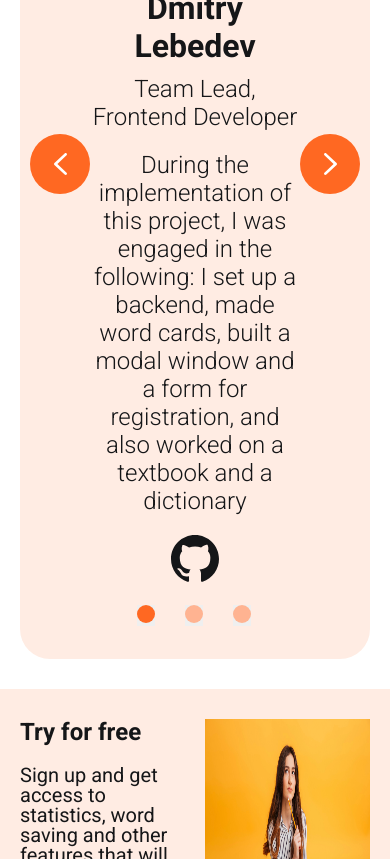
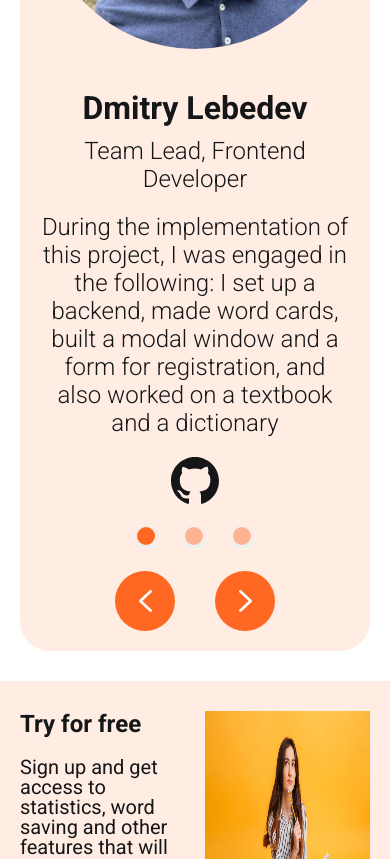
Before and after one commit to Lebedev-023046/rslang, a React (Create React App) app in the folder rs-lang/: page / in a window 390 px wide. Shown: the part 3560-4419 px from the top of the page. Built offline with nearby package versions, Linux system fonts and the light colour scheme; a web font is replaced by a local one.

Commit message:
feat: finish adaptive for Team organism

```diff
--- a/rs-lang/src/components/molecules/AudioQuestion/AudioQuestion.tsx
+++ b/rs-lang/src/components/molecules/AudioQuestion/AudioQuestion.tsx
@@ -23,11 +23,14 @@ const AudioQuestion: React.FC<AudioQuestionProps> = ({
 
   const audio = new Audio(`${BASE_URL}${answer.audio}`)
   audio.volume = 0.1
-  void audio.play()
 
   const handleSound = () => {
     void audio.play()
   }
+
+  React.useEffect(() => {
+    handleSound()
+  })
 
   React.useEffect(() => {
     const onKeypress = (e: KeyboardEvent) => {
--- a/rs-lang/src/components/molecules/TeamCard/TeamCard.css
+++ b/rs-lang/src/components/molecules/TeamCard/TeamCard.css
@@ -94,6 +94,12 @@
 
 @media (max-width: 768px) {
   .team-card {
-    padding: 7rem;
+    padding: 7rem 3rem;
   }
 }
+
+@media (max-width: 560px) {
+  .team-card {
+    padding: 7rem 2rem 14rem;
+  }
+}
--- a/rs-lang/src/components/organisms/Team/Team.css
+++ b/rs-lang/src/components/organisms/Team/Team.css
@@ -5,7 +5,7 @@
 .team__pagination {
   display: flex;
   position: absolute;
-  z-index: 5;
+  z-index: 1;
 
   bottom: 14.3rem;
   left: calc(50% - 7.7rem);
@@ -44,14 +44,14 @@
 }
 
 .stroke-left {
-  z-index: 5;
+  z-index: 1;
 
   bottom: calc(50% - 3rem);
   left: 1rem;
 }
 
 .stroke-right {
-  z-index: 5;
+  z-index: 1;
 
   bottom: calc(50% - 3rem);
   right: 1rem;
@@ -97,3 +97,18 @@
     left: calc(50% - 5.8rem);
   }
 }
+
+@media (max-width: 560px) {
+  .team__pagination {
+    bottom: 13.3rem;
+    left: calc(50% - 5.8rem);
+  }
+  .stroke-left {
+    bottom: 2rem;
+    left: calc(50% - 8rem);
+  }
+  .stroke-right {
+    bottom: 2rem;
+    right: calc(50% - 8rem);
+  }
+}
```
